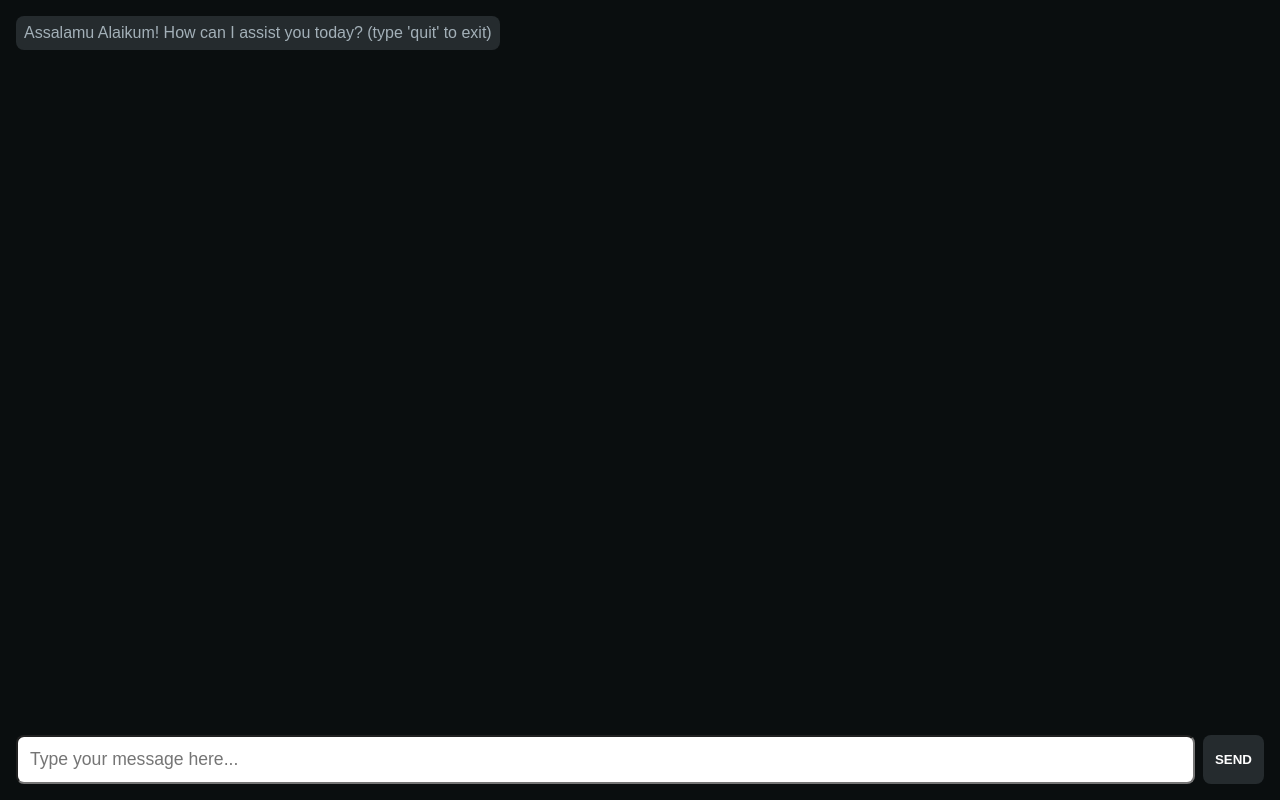
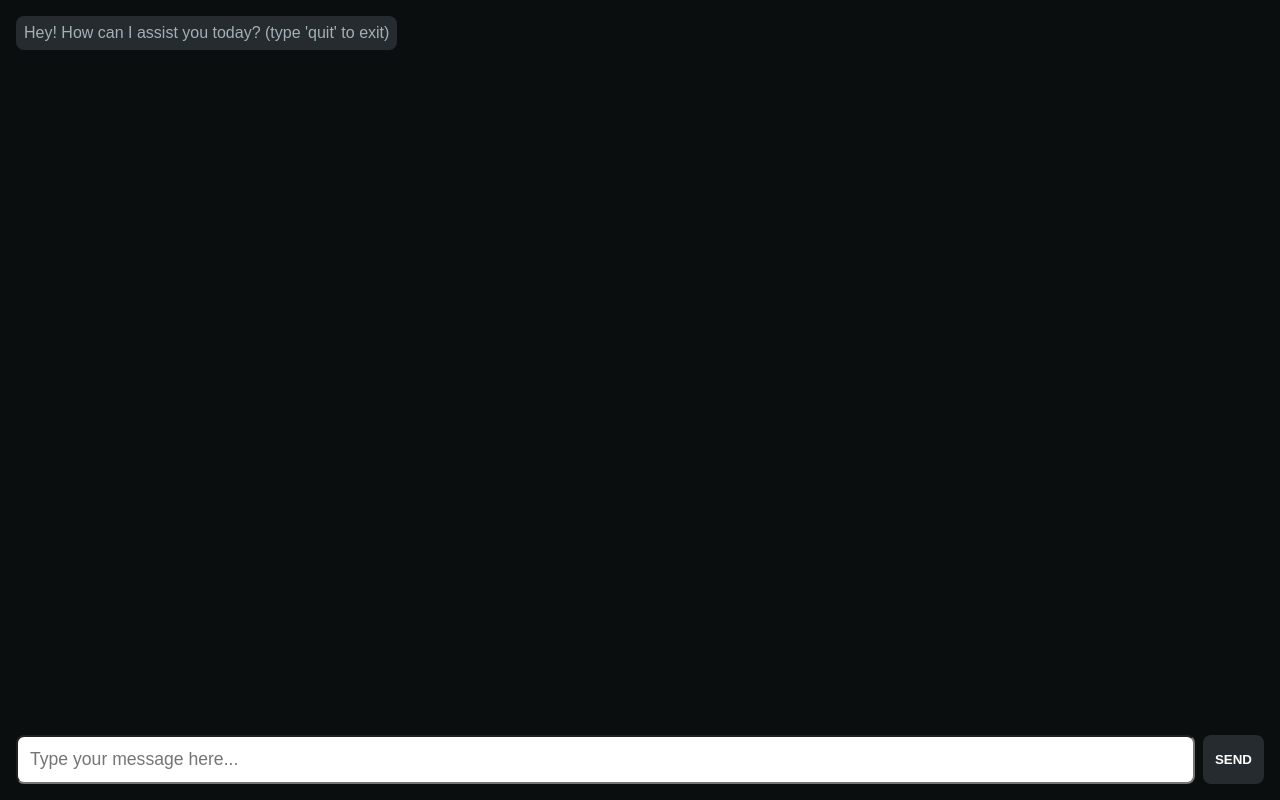
Before and after one commit to leofaisal809/VoxaChatbot, a plain HTML site: page index.html in a window 1280 px wide. Drawn offline with Linux system fonts and the light colour scheme.

Commit message:
Trigger redeployment

```diff
--- a/index.html
+++ b/index.html
@@ -3,7 +3,7 @@
   <head>
     <meta charset="UTF-8" />
     <meta name="viewport" content="width=device-width, initial-scale=1.0" />
-    <title>Islamic Chatbot</title>
+    <title>VoxaCHATBOT</title>
     <style>
       body {
         font-family: Arial, sans-serif;
@@ -69,7 +69,7 @@
     <div class="chat-container">
       <div class="chat-box" id="chat-box">
         <div class="chat-message bot-message">
-          Assalamu Alaikum! How can I assist you today? (type 'quit' to exit)
+         Hey! How can I assist you today? (type 'quit' to exit)
         </div>
       </div>
       <form class="chat-input" autocomplete="off">
```
